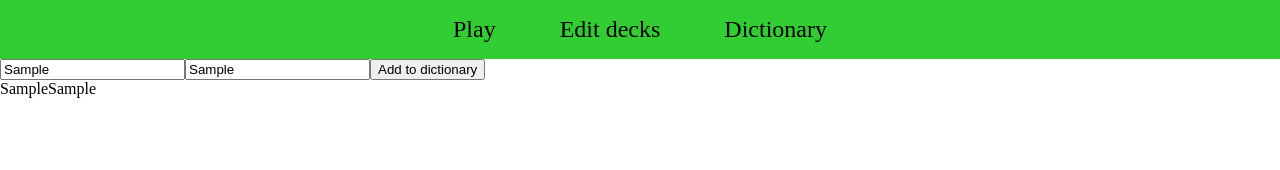
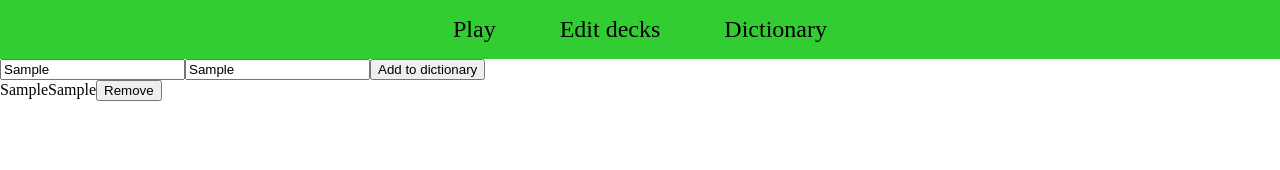
Before and after one commit to maksimPhilippov/words-memo, a React (Create React App) app: page /dictionary in a window 1280 px wide. Both pictures are taken after typing "Sample", "Sample" into the empty fields and a click on the button "Add to dictionary". Shown: the top 170 px of the page. Built offline with nearby package versions, Linux system fonts and the light colour scheme.

Commit message:
dictionary works

```diff
--- a/src/components/Card/Card.jsx
+++ b/src/components/Card/Card.jsx
@@ -1,10 +1,20 @@
 import React from "react";
+import { useDispatch } from "react-redux";
+import { removeDictionaryWord } from "../../reducers/DictionaryReducer";
 
-export default function Card({ word, translation }) {
+export default function Card({ card }) {
+  const dispatch = useDispatch();
   return (
     <div className="dictionary-card">
-      <span>{word}</span>
-      <span>{translation}</span>
+      <span>{card.word}</span>
+      <span>{card.translation}</span>
+      <button
+        onClick={() =>
+          dispatch(removeDictionaryWord(card.word, card.translation))
+        }
+      >
+        Remove
+      </button>
     </div>
   );
 }
--- a/src/containers/DictionaryList/DictionaryList.jsx
+++ b/src/containers/DictionaryList/DictionaryList.jsx
@@ -7,7 +7,7 @@ export default function DictionaryList() {
   return (
     <div>
       {cards.map((card) => (
-        <Card key={card.id} word={card.word} translation={card.translation} />
+        <Card key={card.id} card={card} />
       ))}
     </div>
   );
```
